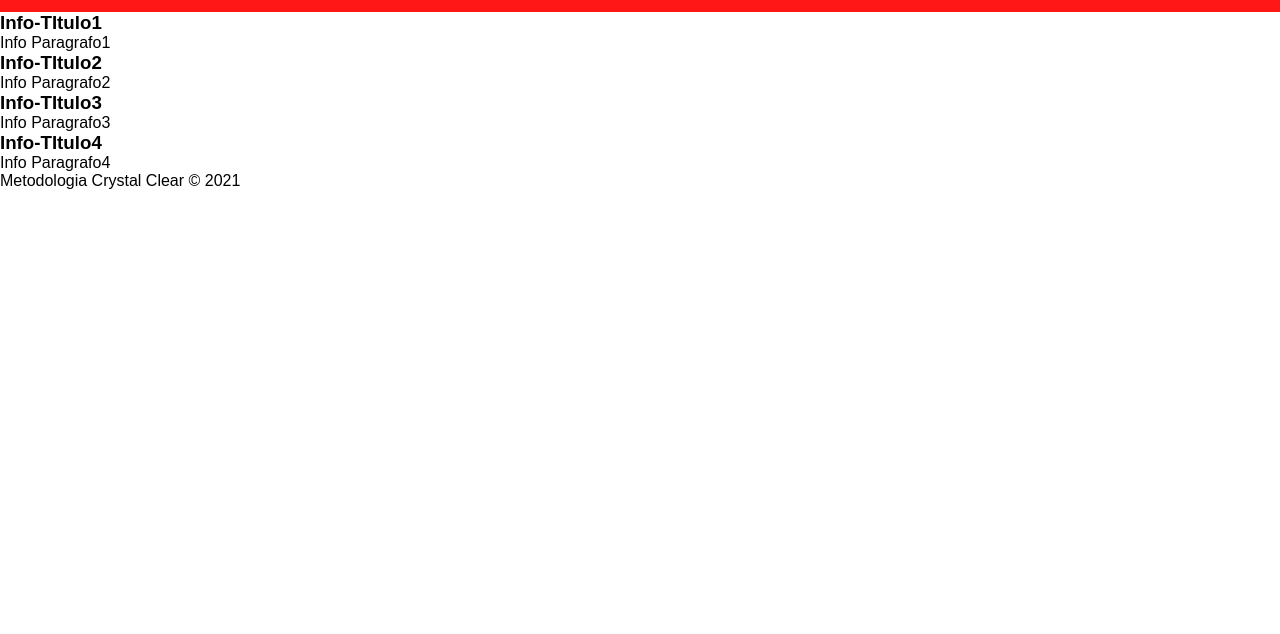
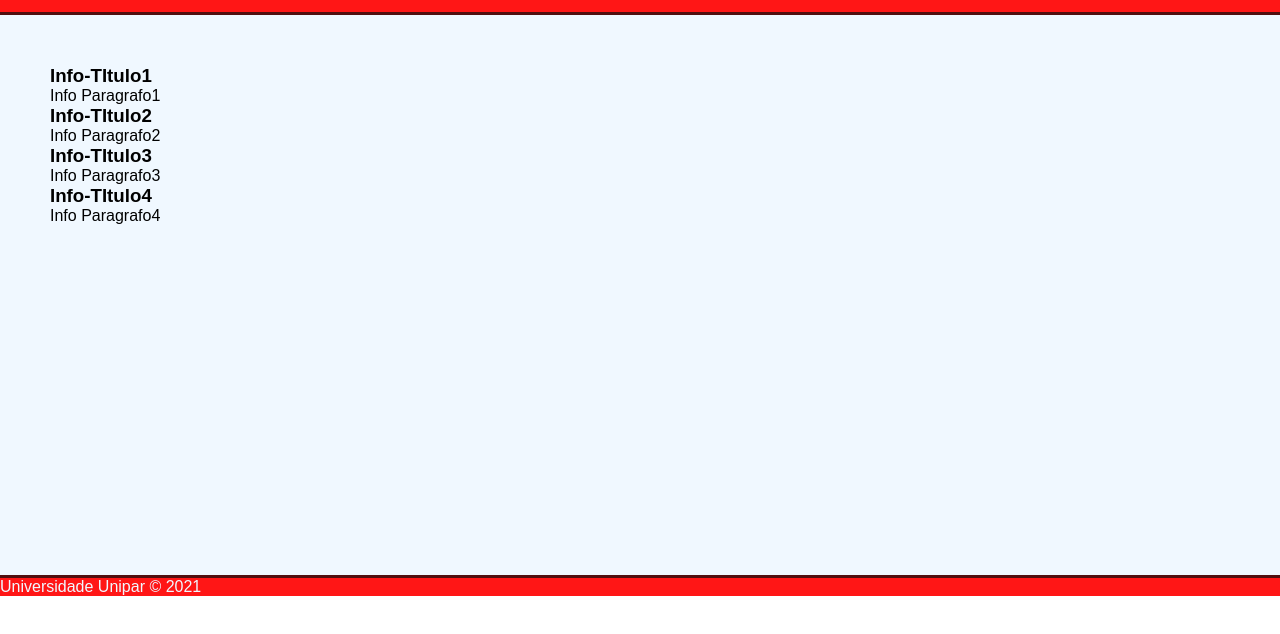
Before and after one commit to AS4delta/Metodologia_Crystal, a plain HTML site: page index.html in a window 1280 px wide. Shown: the part 60-694 px from the top of the page. Drawn offline with Linux system fonts and the light colour scheme.

Commit message:
Adicinando o footer da pagina

```diff
--- a/index.html
+++ b/index.html
@@ -44,7 +44,7 @@
     </main>
     <!--Rodape-->
     <footer>
-        <p><span class="bold">Metodologia Crystal Clear</span>
+        <p><span class="bold">Universidade Unipar</span>
         &copy; 2021
         </p>
     </footer>
--- a/styles/styles_home.css
+++ b/styles/styles_home.css
@@ -14,4 +14,23 @@ header {
     text-align: center;
     font-weight: bold;
     font-size: large;
+    border-bottom: 3px solid #500f0f;
 }
+
+/* Grid de INFO */
+.container {
+    background-color: aliceblue;
+    min-height: 70vh;
+    padding: 50px;
+}
+
+.info-container {
+    max-width: 1200px;
+    margin: 0 auto;
+}
+/* footer */
+footer {
+    background-color: #FF1616;
+    color: aliceblue;
+    border-top: 3px solid #500f0f;
+}
```
